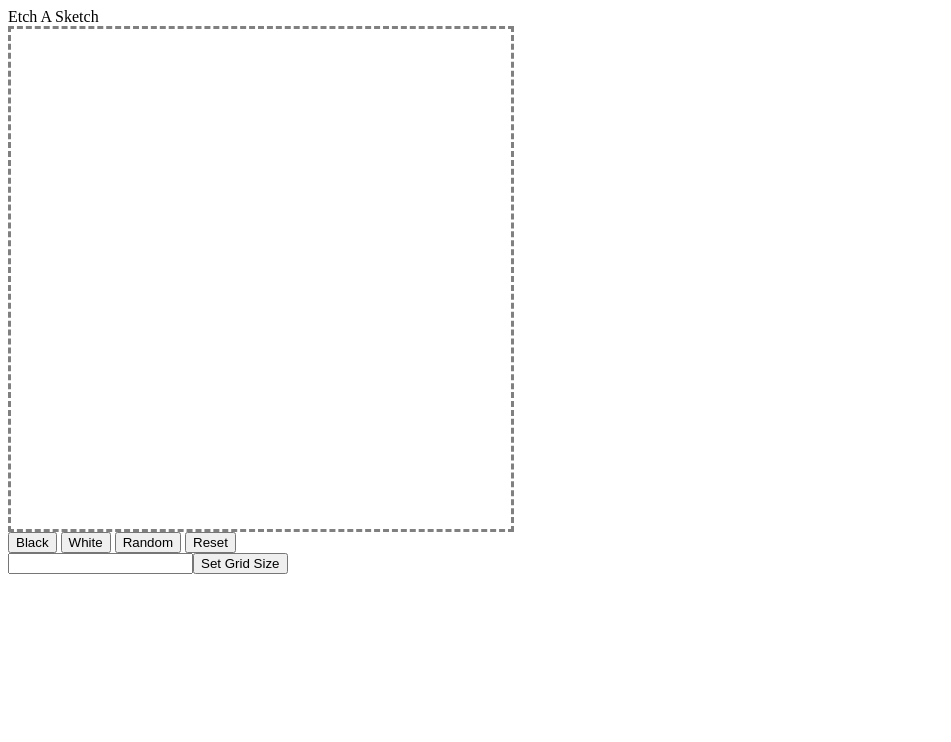
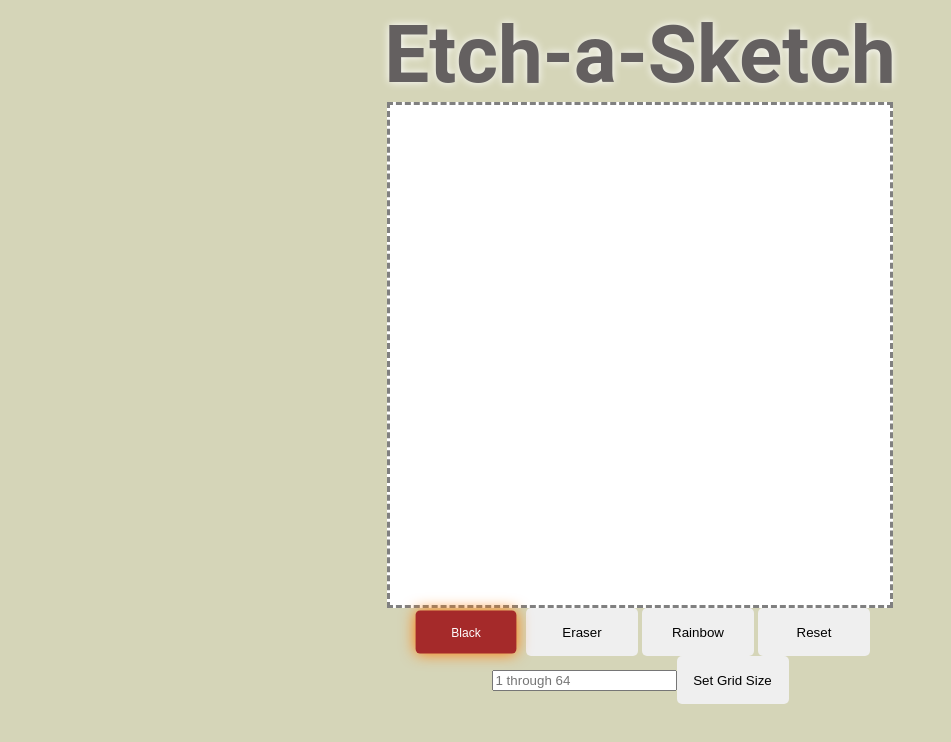
Before and after one commit to weisl9723/etch-a-sketch, a plain HTML site: page index.html in a window 1280 px wide. Both pictures are taken after a click on the button "Black". Shown: the whole page, without its empty margins (0-951 px from the left). Drawn offline with Linux system fonts and the light colour scheme.

Commit message:
added styling to page, color now changes on click instead of hover, and interactive buttons

```diff
--- a/index.html
+++ b/index.html
@@ -7,16 +7,16 @@
     </head>
     <body>
         <div class="container">
-            <div class="header"> Etch A Sketch </div>
+            <div class="header"> Etch-a-Sketch </div>
             <div class="content">
                 <div class="board"></div>
-                <div class="button">
-                    <button onclick="changeColor('black')">Black</button>
-                    <button onclick="changeColor('white')">White</button>
-                    <button onclick="changeColor('random')">Random</button>
-                    <button>Reset</button>
+                <div class="buttons">
+                    <button id="blackBtn">Black</button>
+                    <button id="eraserBtn">Eraser</button>
+                    <button id="rainbowBtn">Rainbow</button>
+                    <button id="resetBtn">Reset</button>
                 </div>
-                <div><input><button>Set Grid Size</button></div>
+                <div><input type="text" placeholder="1 through 64" onchange="changeSize(this.value)"><button>Set Grid Size</button></div>
             </div>
         </div>
         <script src="main.js"></script>
--- a/main.js
+++ b/main.js
@@ -1,4 +1,22 @@
 let color = "black";
+
+let mouseDown = false
+document.body.onmousedown = () => (mouseDown = true)
+document.body.onmouseup = () => (mouseDown = false)
+
+const blackBtn = document.getElementById('blackBtn')
+const rainbowBtn = document.getElementById('rainbowBtn')
+const eraserBtn = document.getElementById('eraserBtn')
+const resetBtn = document.getElementById('resetBtn')
+
+//blackBtn.addEventListener("click", () => {
+//   changeColor("black")
+//});
+
+blackBtn.onclick = () => changeColor("black");
+rainbowBtn.onclick = () => changeColor("rainbow");
+eraserBtn.onclick = () => changeColor("white");
+resetBtn.onclick = () => resetGrid();
 
 function createGrid(size){
     let board = document.querySelector(".board");
@@ -7,13 +25,26 @@ function createGrid(size){
 
     for (let i = 0; i < size * size; i++){
         let box = document.createElement("div");
+        box.addEventListener('mousedown', paintGrid);
+        box.addEventListener('mouseover', paintGrid);
         board.appendChild(box);
-        box.addEventListener('mouseover', paintGrid);
     }
 }
 
-function paintGrid(){
-    if (color === 'random'){
+function changeSize(userInput){
+    if (userInput >= 1 && userInput <= 64){
+        createGrid(userInput);
+        resetGrid();
+    }
+    else{
+        return;
+    }
+}
+
+function paintGrid(e){
+    if (e.type === "mouseover" && !mouseDown)
+    return;
+    if (color === 'rainbow'){
         this.style.backgroundColor = "#" + Math.floor(Math.random()*16777215).toString(16);
     }
     else{
@@ -21,8 +52,28 @@ function paintGrid(){
     }
 }
 
-function changeColor(choice){
-    color = choice;
+function changeColor(selection){
+    blackBtn.classList.remove('active')
+    rainbowBtn.classList.remove('active')
+    eraserBtn.classList.remove('active')
+
+    if (selection === "black"){
+        blackBtn.classList.add('active')
+    }
+    else if (selection === "rainbow"){
+        rainbowBtn.classList.add('active')
+    }
+    else if (selection === "white"){
+        eraserBtn.classList.add('active')
+    }
+
+    color = selection;
+}
+
+function resetGrid(){
+    let board = document.querySelector(".board");
+    let box = board.querySelectorAll("div");
+    box.forEach((div) => div.style.backgroundColor = "white");
 }
 
 createGrid(16);
--- a/style.css
+++ b/style.css
@@ -1,3 +1,23 @@
+body {
+    background-color: rgb(213, 213, 184);
+}
+
+.container {
+    display: flex;
+    flex-direction: column;
+    justify-content:center;
+    align-items: center;
+    text-align: center;
+}
+
+.header {
+    font-family: 'Roboto', sans-serif;
+    font-size: 80px;
+    font-weight: bold;
+    color: rgb(100, 96, 96);
+    text-shadow: 0 0 .5rem rgb(255, 255, 255);
+}
+
 .board {
     width: 500px;
     height: 500px;
@@ -6,3 +26,32 @@
     border-style: dashed;
     border-color: grey;
 }
+
+button {
+    border:rgb(100, 96, 96);
+    border-radius: 5px;
+    width: 7rem;
+    height: 3rem;
+    transition: all .07s ease;
+}
+
+button:hover {
+    transform: scale(1.1);
+    background-color: brown;
+    box-shadow: 0 0 1rem #ffc600;
+    color: white;
+}
+
+button:active {
+    transform: scale(0.9);
+    border-color: #ff7b00;
+    box-shadow: 0 0 1rem #ff7b00;
+}
+
+button.active {
+    transform: scale(0.9);
+    background-color: brown;
+    color: white;
+    border-color: #ff7b00;
+    box-shadow: 0 0 1rem #ff7b00;
+}
```
